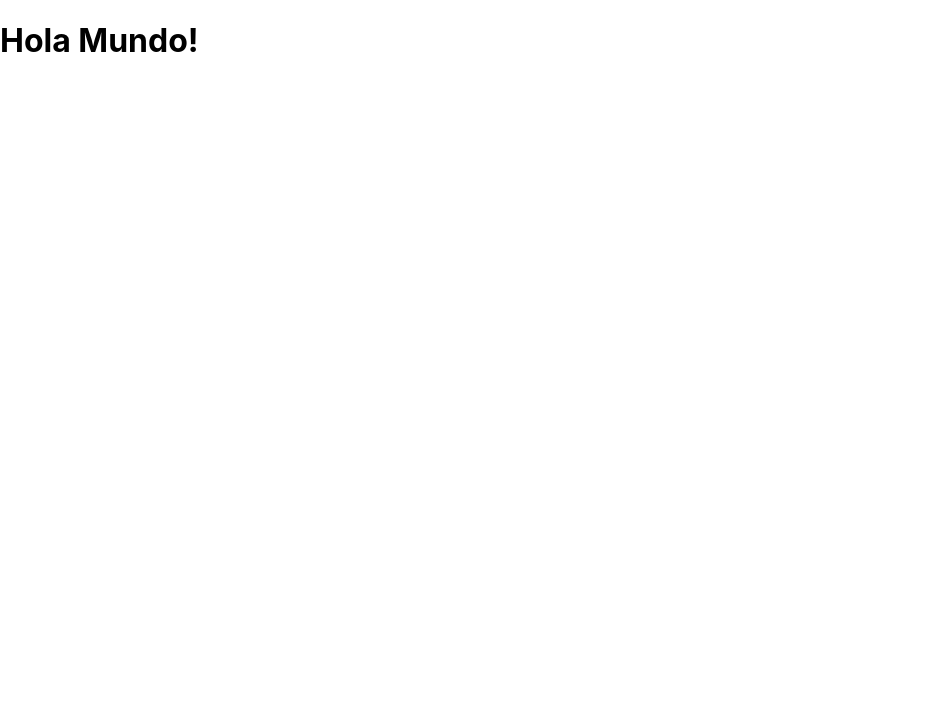
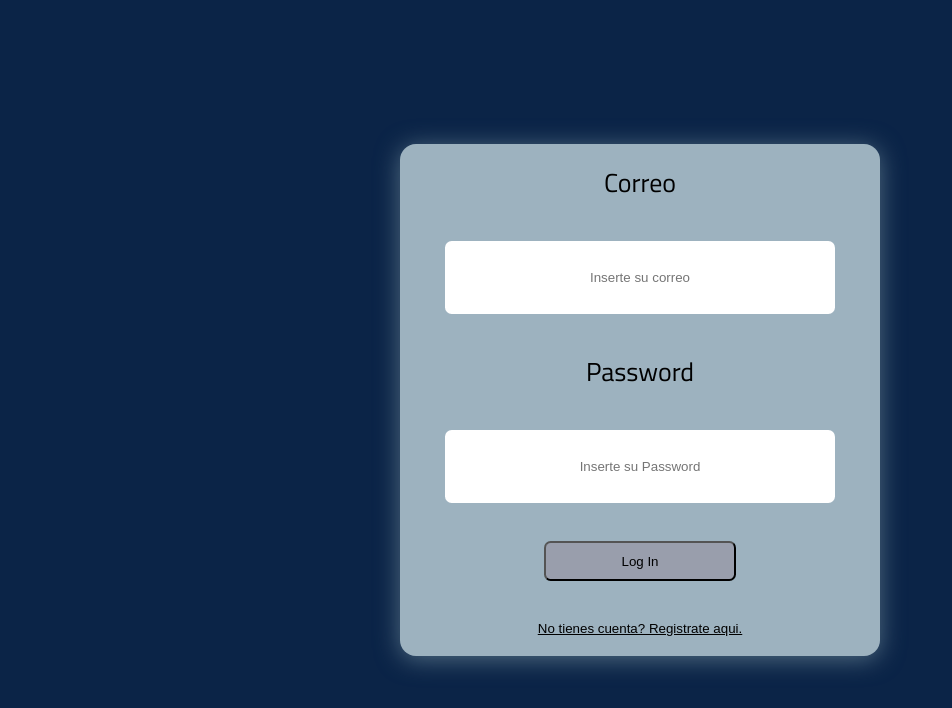
Before and after one commit to AbrahamVenegas/Nutri-TEC, a React (Create React App) app: page / in a window 1280 px wide. Shown: the top 708 px of the page, without its empty margins (0-952 px from the left). Built offline with nearby package versions, Linux system fonts and the light colour scheme.

Commit message:
Se termina la ventana de LoginCliente y LoginNutri

```diff
--- a/package.json
+++ b/package.json
@@ -6,9 +6,12 @@
     "@testing-library/jest-dom": "^5.16.5",
     "@testing-library/react": "^13.4.0",
     "@testing-library/user-event": "^13.5.0",
+    "crypto-js": "^4.1.1",
     "react": "^18.2.0",
     "react-dom": "^18.2.0",
+    "react-router-dom": "^6.11.2",
     "react-scripts": "5.0.1",
+    "react-toastify": "^9.1.3",
     "web-vitals": "^2.1.4"
   },
   "scripts": {
--- a/src/App.js
+++ b/src/App.js
@@ -1,10 +1,19 @@
 import React from "react";
+import { BrowserRouter as Router, Route, Routes } from "react-router-dom";
+import { LoginNutri } from "./pages/LoginNutri";
+import { LoginCliente } from "./pages/LoginCliente";
 
 
 function App() {
+
   return (
     <>
-      <h1>Hola Mundo!</h1>
+    <Router>
+        <Routes>
+          <Route path="/" element={<LoginNutri />} /> {/* LoginNutri */}
+          <Route path="/LoginCliente" element={<LoginCliente />} />
+        </Routes>
+      </Router>
     </>
   );
 }
--- /dev/null
+++ b/src/pages/LoginCliente.js
@@ -0,0 +1,97 @@
+import React, { useState } from "react"
+import { useNavigate } from "react-router-dom";
+import "../styles/LoginCliente.css";
+import { toast } from "react-toastify";
+import "react-toastify/dist/ReactToastify.css";
+
+
+function change_register() {
+    window.location = "RegisterCliente"
+}
+
+export const LoginCliente = () => {
+
+    //Se guardan los datos de correo y password
+    const [correo, setCorreo] = useState('');
+    const [password, setPassword] = useState('');
+
+    //Constante que sirve para navegar a otra pagina
+    //const usenavigate = useNavigate();
+
+
+    const CryptoJS = require("crypto-js");
+
+    //Funcion que encripta en MD5
+    function encryptPassword(password) {
+        const encryptedPassword = CryptoJS.MD5(password).toString();
+        return encryptedPassword;
+    }
+
+    //Se valida que el correo y la contraseña sean correctas
+    const ProceedLogin = (e) => {
+        e.preventDefault();
+        if (validate()) {
+            fetch("" + correo).then((res) => { //Falta el link del API
+                return res.json();
+            }).then((resp) => {
+                console.log(resp[0].correo)
+                console.log(resp[0].password)
+                if (Object.keys(resp).length === 0) {
+                    toast.error('Por favor ingrese un correo valido');
+                } else {
+                    if (resp[0].password === encryptPassword(password)) {
+                        toast.success('Login exitoso');
+                        //usenavigate('/') //Falta pagina de inicio
+                    } else {
+                        toast.error('Credenciales incorrectas');
+                    }
+                }
+            }).catch((err) => {
+                toast.error('Login failed due to: ' + err.message);
+            });
+        }
+    }
+
+    //Se valida que el correo y la contraseña no sean vacios
+    const validate = () => {
+        let result = true;
+        if (correo === '' || correo === null) {
+            result = false;
+            toast.warning('Por favor ingrese un usuario');
+        }
+        if (password === '' || password === null) {
+            result = false;
+            toast.warning('Por favor ingrese una password');
+        }
+        return result;
+    }
+
+    return (
+        <div className="page_c">
+            <form onSubmit={ProceedLogin} className="cover_c">
+                <label htmlFor="correo" className="login_label_c">Correo</label>
+                <input value={correo} onChange={(e) => setCorreo(e.target.value)}
+                    type="text"
+                    placeholder="Inserte su correo"
+                    id="correo"
+                    name="correo"
+                    className="login_input_c"></input>
+
+                <label htmlFor="Password" className="login_label_c ">Password</label>
+                <input value={password} onChange={(e) => setPassword(e.target.value)}
+                    type="password"
+                    placeholder="Inserte su Password"
+                    id="password"
+                    name="password"
+                    className="login_input_c"></input>
+
+                <button type="submit" className="login_btn_c">Log In</button>
+
+                <button onClick={change_register}
+                    className="registrar_btn_c">No tienes cuenta? Registrate aqui.
+                </button>
+
+            </form>
+        </div>
+    )
+}
--- /dev/null
+++ b/src/pages/LoginNutri.js
@@ -0,0 +1,97 @@
+import React, { useState } from "react"
+import { useNavigate } from "react-router-dom";
+import "../styles/LoginNutri.css";
+import { toast } from "react-toastify";
+import "react-toastify/dist/ReactToastify.css";
+
+
+function change_register() {
+    window.location = "RegisterCliente"
+}
+
+export const LoginNutri = () => {
+
+    //Se guardan los datos de correo y password
+    const [correo, setCorreo] = useState('');
+    const [password, setPassword] = useState('');
+
+    //Constante que sirve para navegar a otra pagina
+    //const usenavigate = useNavigate();
+
+
+    const CryptoJS = require("crypto-js");
+
+    //Funcion que encripta en MD5
+    function encryptPassword(password) {
+        const encryptedPassword = CryptoJS.MD5(password).toString();
+        return encryptedPassword;
+    }
+
+    //Se valida que el correo y la contraseña sean correctas
+    const ProceedLogin = (e) => {
+        e.preventDefault();
+        if (validate()) {
+            fetch("" + correo).then((res) => { //Falta el link del API
+                return res.json();
+            }).then((resp) => {
+                console.log(resp[0].correo)
+                console.log(resp[0].password)
+                if (Object.keys(resp).length === 0) {
+                    toast.error('Por favor ingrese un correo valido');
+                } else {
+                    if (resp[0].password === encryptPassword(password)) {
+                        toast.success('Login exitoso');
+                        //usenavigate('/') //Falta pagina de inicio
+                    } else {
+                        toast.error('Credenciales incorrectas');
+                    }
+                }
+            }).catch((err) => {
+                toast.error('Login failed due to: ' + err.message);
+            });
+        }
+    }
+
+    //Se valida que el correo y la contraseña no sean vacios
+    const validate = () => {
+        let result = true;
+        if (correo === '' || correo === null) {
+            result = false;
+            toast.warning('Por favor ingrese un usuario');
+        }
+        if (password === '' || password === null) {
+            result = false;
+            toast.warning('Por favor ingrese una password');
+        }
+        return result;
+    }
+
+    return (
+        <div className="page_n">
+            <form onSubmit={ProceedLogin} className="cover_n">
+                <label htmlFor="correo" className="login_label_n">Correo</label>
+                <input value={correo} onChange={(e) => setCorreo(e.target.value)}
+                    type="text"
+                    placeholder="Inserte su correo"
+                    id="correo"
+                    name="correo"
+                    className="login_input_n"></input>
+
+                <label htmlFor="Password" className="login_label_n ">Password</label>
+                <input value={password} onChange={(e) => setPassword(e.target.value)}
+                    type="password"
+                    placeholder="Inserte su Password"
+                    id="password"
+                    name="password"
+                    className="login_input_n"></input>
+
+                <button type="submit" className="login_btn_n">Log In</button>
+
+                <button onClick={change_register}
+                    className="registrar_btn_n">No tienes cuenta? Registrate aqui.
+                </button>
+
+            </form>
+        </div>
+    )
+}
--- /dev/null
+++ b/src/styles/LoginCliente.css
@@ -0,0 +1,71 @@
+@import url('https://fonts.googleapis.com/css2?family=Nunito:wght@400;800&family=Titillium+Web:wght@300;400;700&display=swap');
+
+.page_c {
+    height: 100vh;
+    width: 100%;
+    display: flex;
+    justify-content: center;
+    align-items: center;
+    background-color: #282b2c;
+}
+
+.cover_c {
+    background-color: #a3a8ad;
+    width: 30em;
+    height: 32em;
+    position: relative;
+    border-radius: 1em;
+    box-shadow: 0 0.188em 1.550em #3e464d;
+    display: flex;
+    flex-direction: column;
+    align-items: center;
+    justify-content: space-around;
+}
+
+.login_label_c {
+    font-family: 'Titillium Web', sans-serif;
+    font-size: 26px;
+    font-weight: 100px;
+}
+
+.login_input_c {
+    border: none;
+    background-color: white;
+    height: 1.5em;
+    width: 70%;
+    border-radius: 0.50em;
+    text-align: center;
+    padding: 2em;
+}
+
+.login_input_c:focus {
+    outline-color: #090a0c;
+}
+
+.login_btn_c {
+    width: 40%;
+    height: 3em;
+    background-color: #747a86;
+    display: flex;
+    justify-content: center;
+    align-items: center;
+    transition: 0.5s;
+    border-radius: 0.50em;
+    cursor: pointer;
+}
+
+.login_btn_c:hover {
+    transform: scale(1.25);
+}
+
+.registrar_btn_c {
+    background: none;
+    border: none;
+    text-decoration: underline;
+    cursor: pointer;
+    transition: 0.3s;
+}
+
+.registrar_btn_c:hover {
+    transform: scale(1.10);
+}
--- /dev/null
+++ b/src/styles/LoginNutri.css
@@ -0,0 +1,71 @@
+@import url('https://fonts.googleapis.com/css2?family=Nunito:wght@400;800&family=Titillium+Web:wght@300;400;700&display=swap');
+
+.page_n {
+    height: 100vh;
+    width: 100%;
+    display: flex;
+    justify-content: center;
+    align-items: center;
+    background-color: #0B2447;
+}
+
+.cover_n {
+    background-color: #9DB2BF;
+    width: 30em;
+    height: 32em;
+    position: relative;
+    border-radius: 1em;
+    box-shadow: 0 0.188em 1.550em #526D82;
+    display: flex;
+    flex-direction: column;
+    align-items: center;
+    justify-content: space-around;
+}
+
+.login_label_n {
+    font-family: 'Titillium Web', sans-serif;
+    font-size: 26px;
+    font-weight: 100px;
+}
+
+.login_input_n {
+    border: none;
+    background-color: white;
+    height: 1.5em;
+    width: 70%;
+    border-radius: 0.50em;
+    text-align: center;
+    padding: 2em;
+}
+
+.login_input_n:focus {
+    outline-color: #090a0c;
+}
+
+.login_btn_n {
+    width: 40%;
+    height: 3em;
+    background-color: #999eac;
+    display: flex;
+    justify-content: center;
+    align-items: center;
+    transition: 0.5s;
+    border-radius: 0.50em;
+    cursor: pointer;
+}
+
+.login_btn_n:hover {
+    transform: scale(1.25);
+}
+
+.registrar_btn_n {
+    background: none;
+    border: none;
+    text-decoration: underline;
+    cursor: pointer;
+    transition: 0.3s;
+}
+
+.registrar_btn_n:hover {
+    transform: scale(1.10);
+}
```
Also changed, not shown: 1 other file (tests, documents, lock files or other folders).
